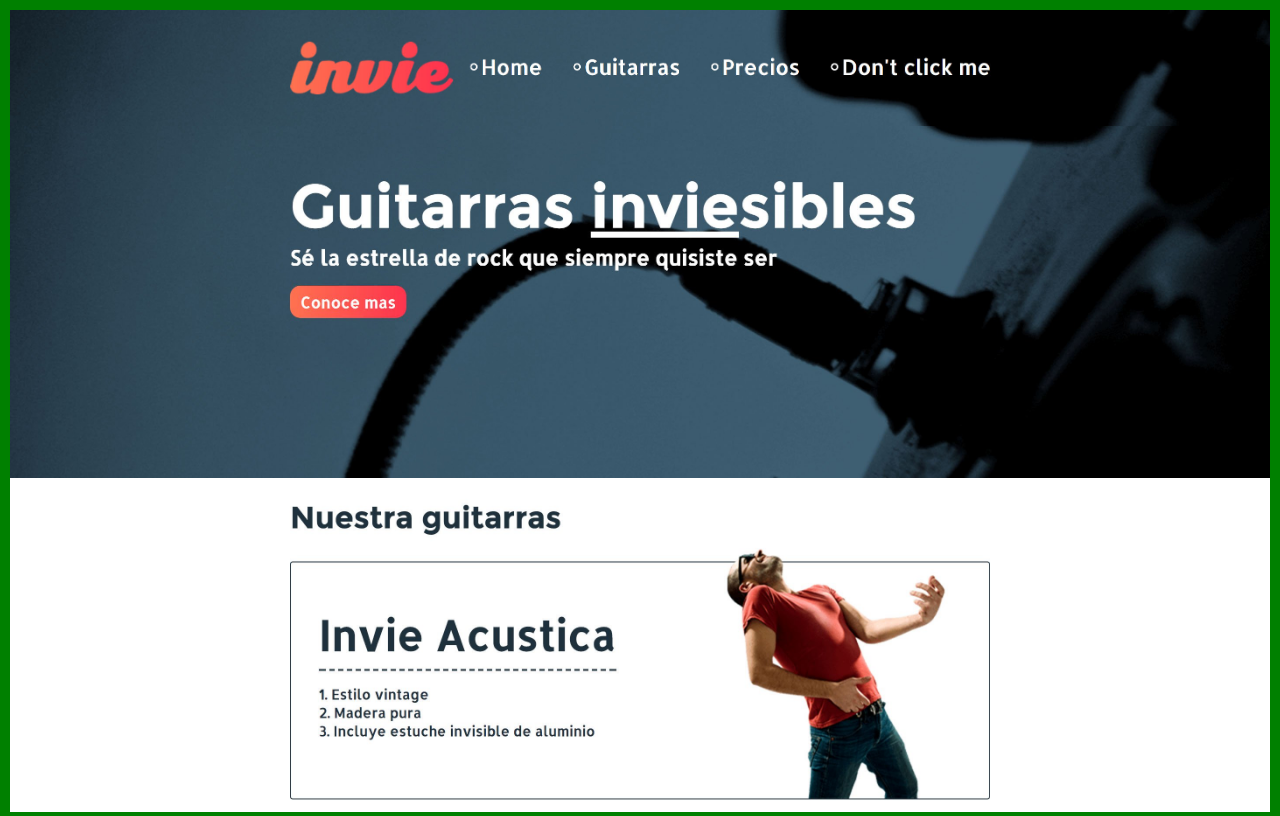
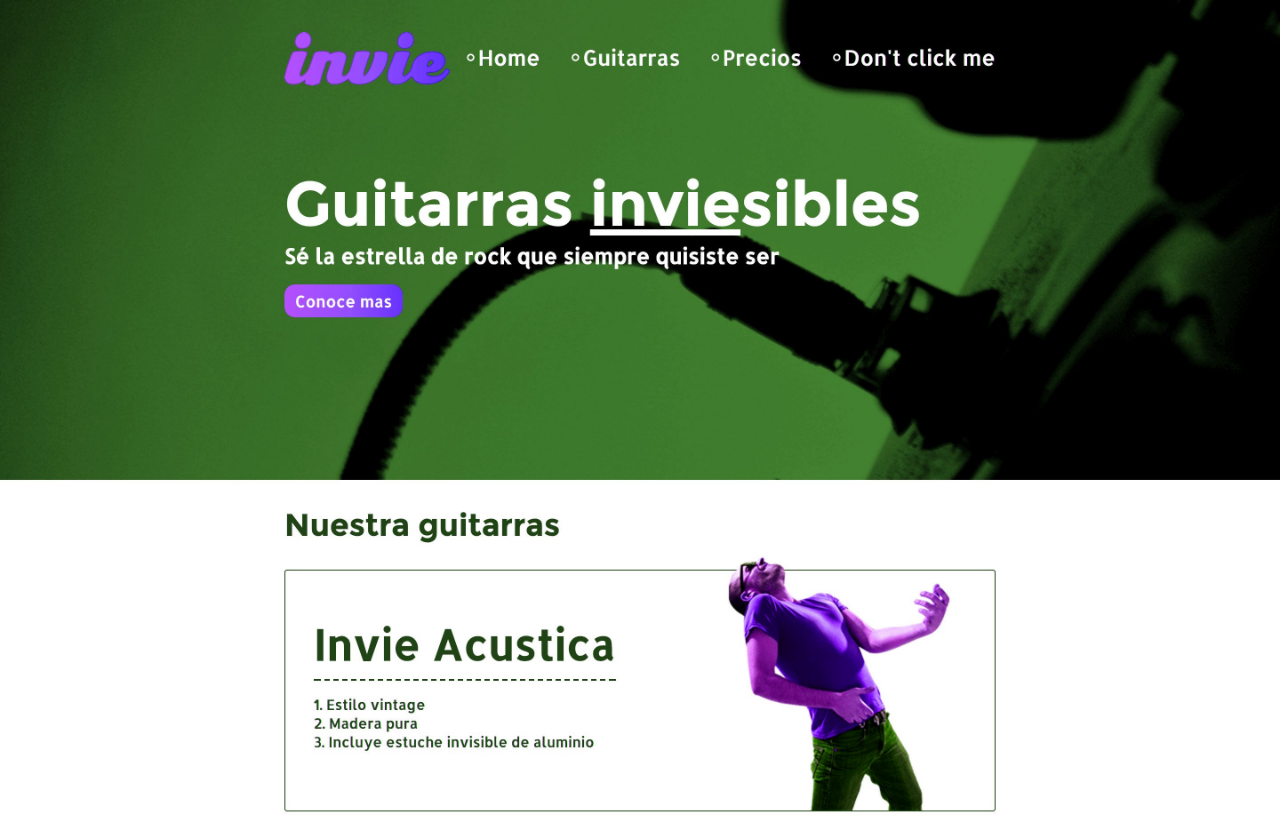
Before and after one commit to sebas77ian/invie-github, a plain HTML site: page index.html in a window 1280 px wide. Shown: the top 816 px of the page. Drawn offline with Linux system fonts and the light colour scheme.

Commit message:
nueva version verde

```diff
--- a/index.html
+++ b/index.html
@@ -6,7 +6,7 @@
 		body
 		{
 			margin: 0;
-			border: 10px solid green;
+
 		}
 
 		img{
@@ -16,8 +16,6 @@
 	</style>
 </head>
 <body>
-<img src="header.jpg" alt="">
-<img src="hero.jpg">
-<img src="acustica.jpg">
+<img src="nueva-version.jpg">
 </body>
 </html>
```
Also changed, not shown: invie-responsive.png (added), nueva-version.jpg (added).
